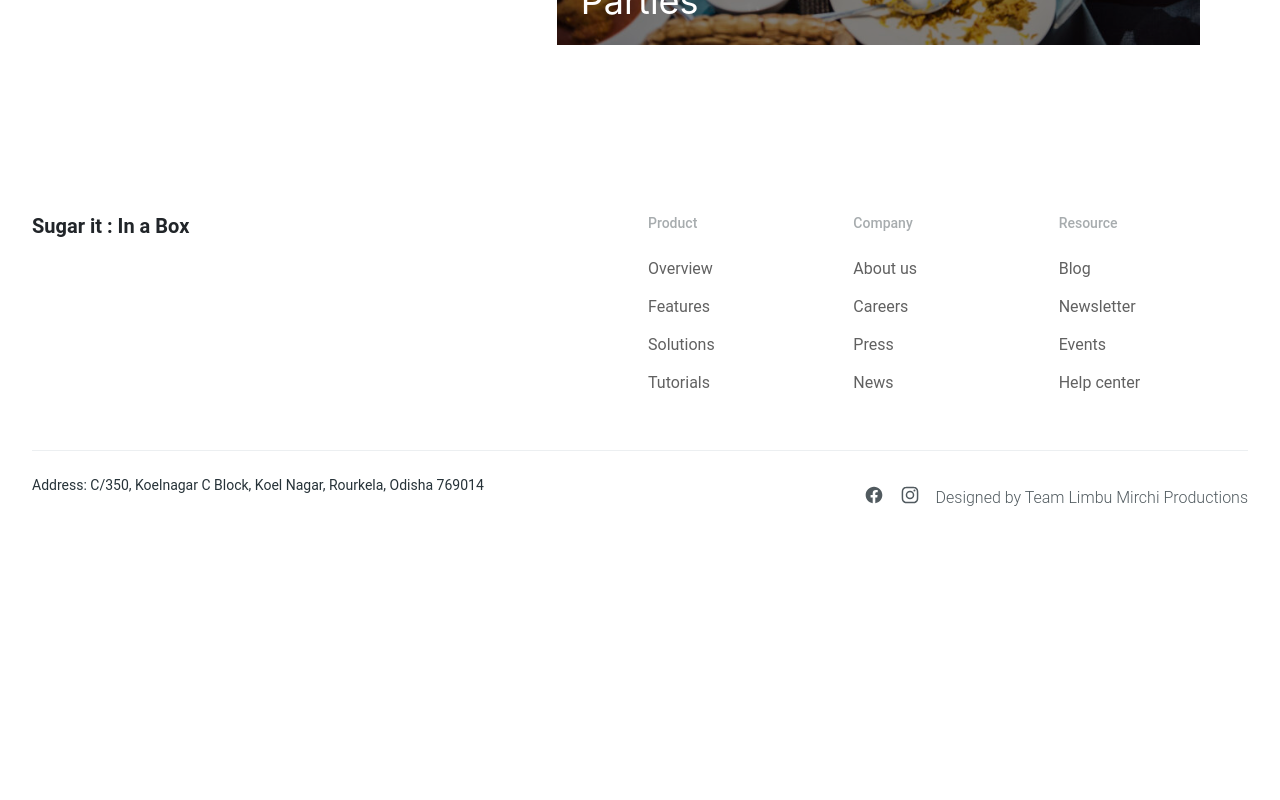
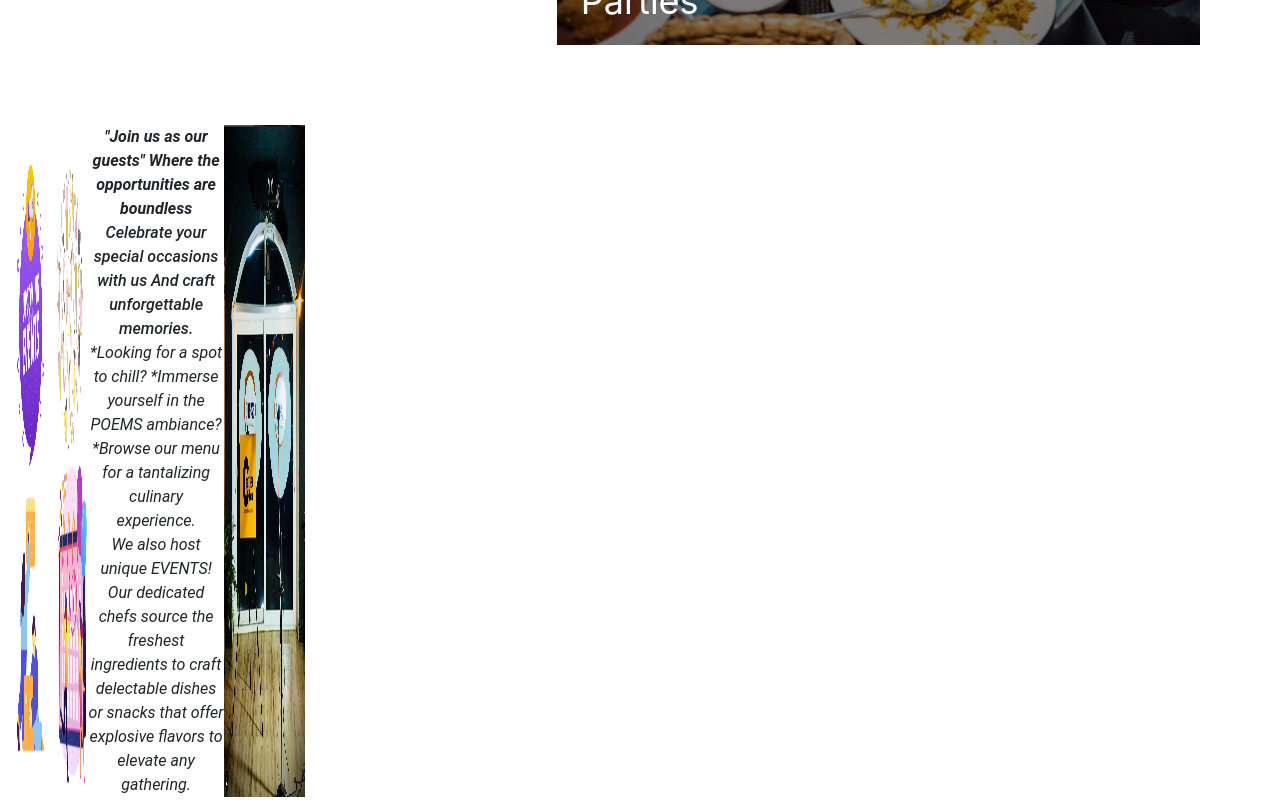
Before and after one commit to Yh010/SugarIt, a React (Vite) app in the folder frontend/: page /events in a window 1280 px wide. Shown: the part 1860-2660 px from the top of the page. Before the commit the page ends 2404 px from the top, so only its background shows below. Built offline with nearby package versions, Linux system fonts and the light colour scheme.

Commit message:
events planning added

```diff
--- a/frontend/src/pages/Event.jsx
+++ b/frontend/src/pages/Event.jsx
@@ -2,6 +2,8 @@ import React, { useRef, useEffect } from 'react';
 import Event1 from '../assets/Events1.jpg'
 import Corporate from '../assets/Corporate.jpg'
 import Parties from '../assets/Parties.jpg'
+import EventsPlanning from '../assets/EventsPlanning.png'
+import ChatterBox from "../assets/ChatterBox.png"
 const WelcomeSection = () => (
     <div className="text-center py-10">
         <h2 className="text-4xl font-bold">Welcome to SugarIt</h2>
@@ -72,7 +74,43 @@ const typesofcards = () => {
                     </div></div>
             </div>
 
-            <div style={{ height: '40px' }}></div>
+            <div className='h-full w-full flex justify-center col-3'>
+                <div>
+                    <img className="w-full h-full" src={ EventsPlanning} />
+                </div>
+                <div className='text-center'>
+                    <p className="font-sans italic font-bold">
+                        "Join us as our guests"
+                    Where the opportunities are boundless
+                    </p>
+
+                    <p className="font-sans italic font-medium">
+                        Celebrate your special occasions with us
+                    And craft unforgettable memories.
+                    </p>
+
+
+                    <p className="font-sans italic">
+                        *Looking for a spot to chill?
+                    *Immerse yourself in the POEMS ambiance?
+                    *Browse our menu for a tantalizing culinary experience.
+                    </p>
+
+
+                    <p className="font-sans italic">
+                        We also host unique EVENTS! Our dedicated
+                    chefs source the freshest ingredients
+                    to craft delectable dishes or snacks
+                    that offer explosive flavors to elevate
+                    any gathering.
+                    </p>
+                </div>
+                <div>
+                     <img className="w-full h-full" src={ ChatterBox} />
+                </div>
+
+
+            </div>
         </div>
     );
 };
```
Also changed, not shown: frontend/src/assets/ChatterBox.png (added), frontend/src/assets/EventsPlanning.png (added).
